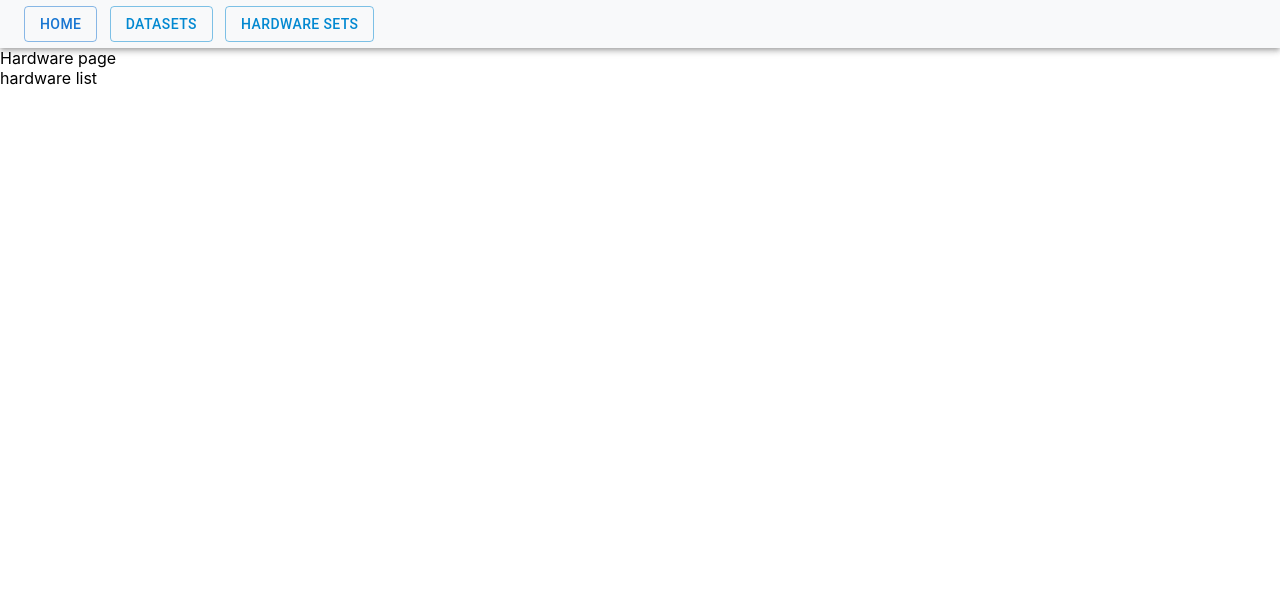
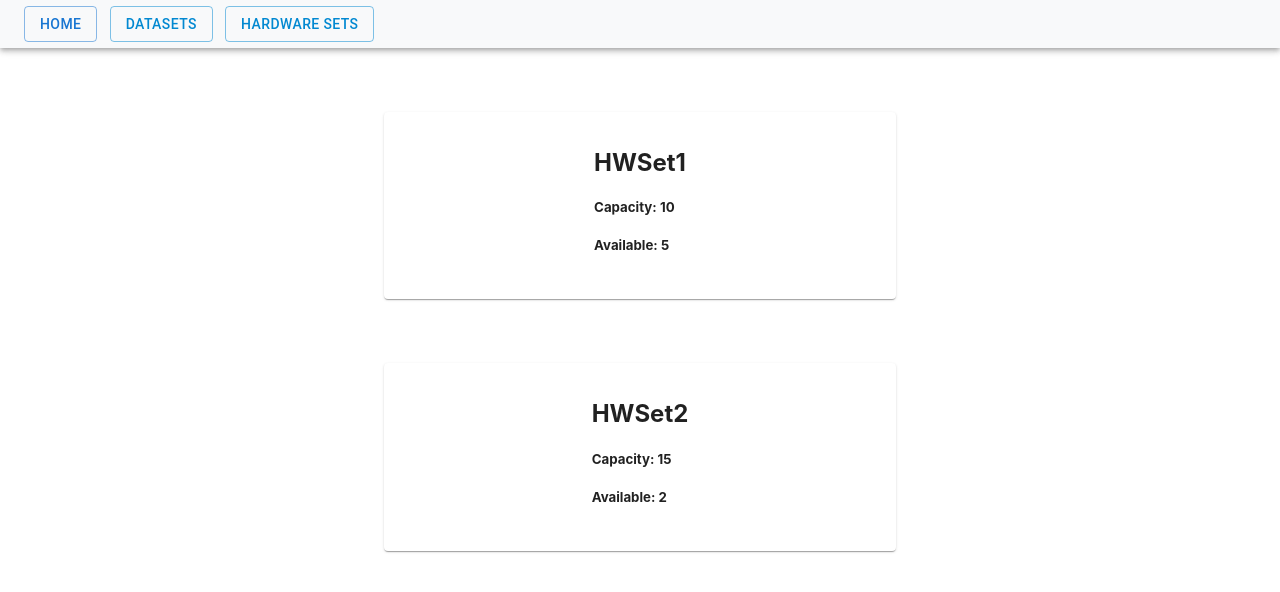
Before and after one commit to SoftwareDesignLab-Fall21-Project/ReactProject, a React (Create React App) app: page /hardware in a window 1280 px wide. Shown: the top 592 px of the page. Built offline with nearby package versions, Linux system fonts and the light colour scheme.

Commit message:
updated hardware page

```diff
--- a/src/components/HardwareList.css
+++ b/src/components/HardwareList.css
@@ -0,0 +1,7 @@
+.hardware-card{
+    display: flex;
+    justify-content: center;
+    margin-top: 5%;
+    margin-left: 30%;
+    margin-right: 30%;
+}
--- a/src/components/HardwareList.js
+++ b/src/components/HardwareList.js
@@ -1,10 +1,20 @@
 import "./HardwareList.css"
+import HardwareSet from "./HardwareSet";
 
 function HardwareList(){
 
     return (
         <div className={"hardware-list"}>
-            hardware list
+            <HardwareSet
+                name = "HWSet1"
+                capacity = "10"
+                available = "5"
+            />
+            <HardwareSet
+                name = "HWSet2"
+                capacity = "15"
+                available = "2"
+            />
         </div>
     );
 
--- /dev/null
+++ b/src/components/HardwareSet.js
@@ -0,0 +1,23 @@
+import "./HardwareList.css"
+import {Card, CardHeader, Button, CardContent} from "@mui/material";
+import React, { useState } from 'react';
+
+function HardwareSet(props){
+
+    const [capacity, setCapacity] = useState(props.capacity);
+    const [available, setAvailable] = useState(props.available);
+
+
+    return (
+        <Card className="hardware-card">
+            <CardContent>
+                <h2>{props.name}</h2>
+                <h5>Capacity: {capacity}</h5>
+                <h5>Available: {available}</h5>
+            </CardContent>
+        </Card>
+    );
+
+}
+
+export default HardwareSet;
--- a/src/pages/HardwarePage.js
+++ b/src/pages/HardwarePage.js
@@ -4,7 +4,6 @@ import HardwareList from "../components/HardwareList";
 function HardwarePage(){
     return (
         <div>
-            <div>Hardware page</div>
             <HardwareList/>
         </div>
     );
```
